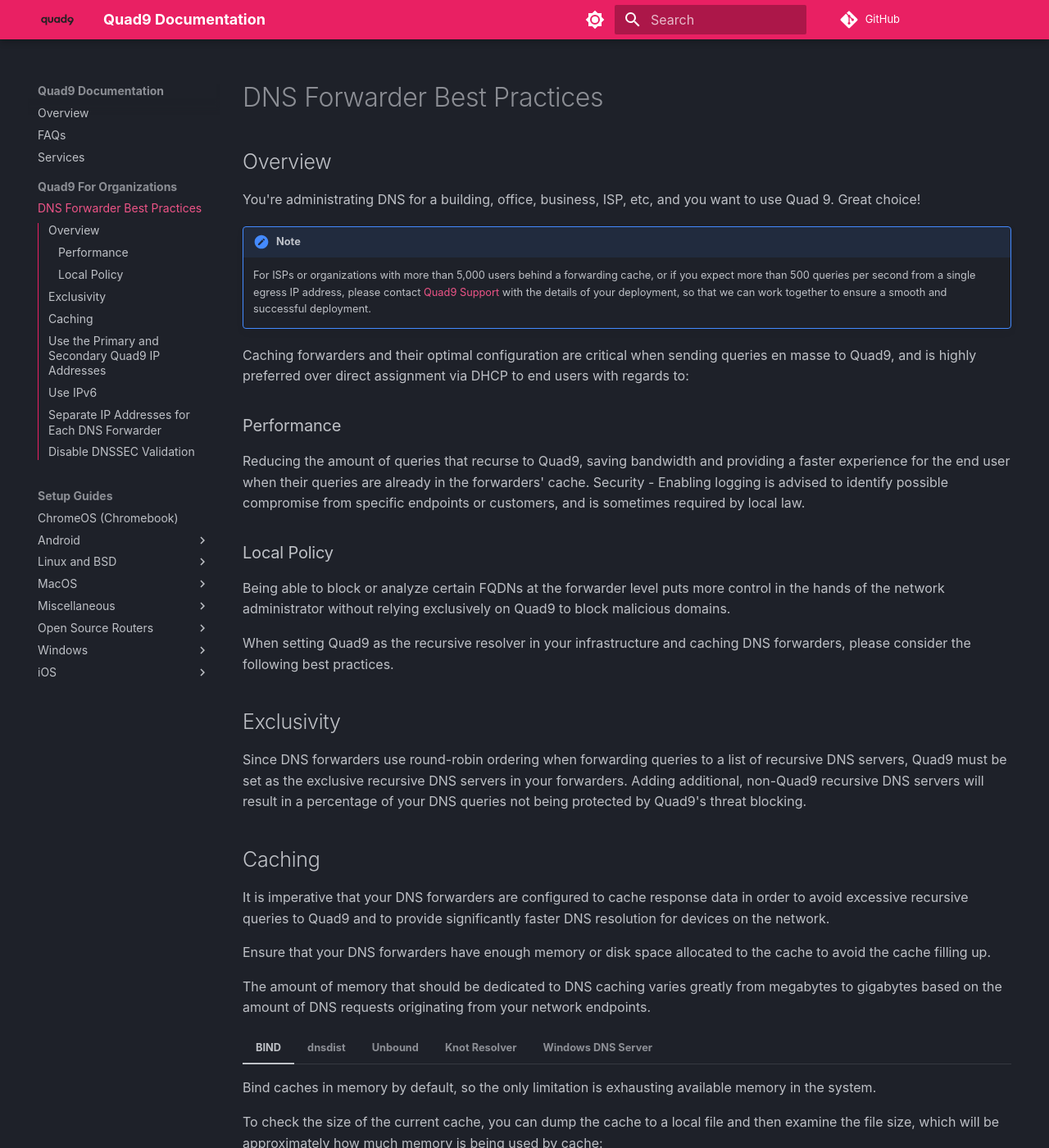
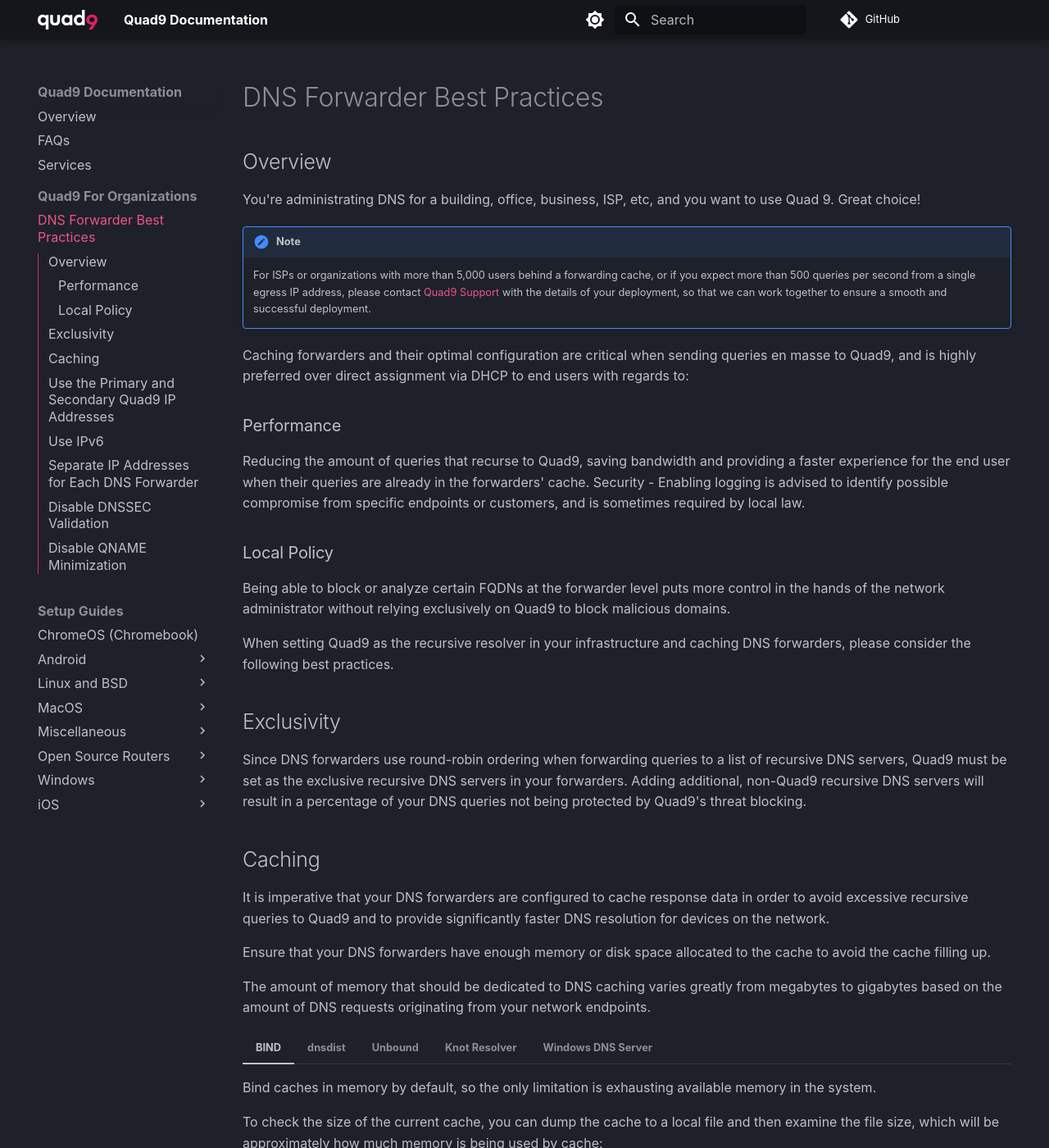
Before and after one commit to Quad9DNS/documentation, an MkDocs documentation site: the page built from docs/Quad9_For_Organizations/DNS_Forwarder_Best_Practices.md, in a window 1280 px wide and 1400 px high. Shown: the whole window at 82% size. Built offline with MkDocs 1.6.1 and Material for MkDocs 9.7.7, drawn with Linux system fonts in a browser that asks for light colours; comment, search, counter and statistics services are not loaded; some of the changed text lies outside the part shown.

Commit message:
+New theming. +QNAME Mininmization in DNS Forwarders section.

````diff
--- a/docs/Quad9_For_Organizations/DNS_Forwarder_Best_Practices.md
+++ b/docs/Quad9_For_Organizations/DNS_Forwarder_Best_Practices.md
@@ -100,6 +100,29 @@
     trust-anchor:
     trusted-keys-file:
     ```
+
+## Disable QNAME Minimization
+
+QNAME Minimization is a privacy feature that is intended to be used when you operate a recursive resolver (Quad9), but in a DNS forwarder, it provides no privacy enhancement and significantly reduces performance. [What is QNAME Minimization?](https://www.isc.org/blogs/qname-minimization-and-privacy/)
+
+=== "BIND"
+    In the ```options {``` section of the named.conf file, add the following line and reload/restart named/bind9.
+    ```
+    qname-minimization disabled;
+    ```
+=== "dnsdist"
+    QNAME Minimization is not supported in dnsdist. Nothing to do here.
+=== "Unbound"
+    Add this option in `unbound.conf` and reload/restart unbound.
+    ```
+    qname-minimisation: no
+    ```
+=== "Knot Resolver"
+    In the `kresd.conf` file, add a policy to disable QNAME Minimization.
+    ```
+    policy.add(policy.all(policy.FLAGS('NO_MINIMIZE')))
+    ```
+
 Questions? Issues? Contact us!
 
 [Get Support](https://quad9.net/support/contact){ .md-button .md-button--primary }
--- a/docs/stylesheets/extra.css
+++ b/docs/stylesheets/extra.css
@@ -9,3 +9,23 @@
 .heart {
   animation: heart 1000ms infinite;
 }
+
+.md-header {
+  background-color: hsla(0, 0%, 0%, 0.32);
+}
+
+.md-ellipsis {
+  font-size: 16px;
+}
+
+.md-nav__title {
+  font-size: 16px;
+}
+
+#.md-typeset h1 {
+#  color: var(--md-accent-fg-color);
+#}
+
+#.md-nav__item {
+#  font-size: 30px;
+#}
--- a/mkdocs.yml
+++ b/mkdocs.yml
@@ -25,7 +25,7 @@
 theme:
   name: material
   favicon: images/favicon.svg
-  logo: assets/quad9_all_white.svg
+  logo: assets/logo_light.svg
   font: false
   features:
     - navigation.index
````
Also changed, not shown: other parts of docs/Quad9_For_Organizations/DNS_Forwarder_Best_Practices.md (+1 -1 lines).
